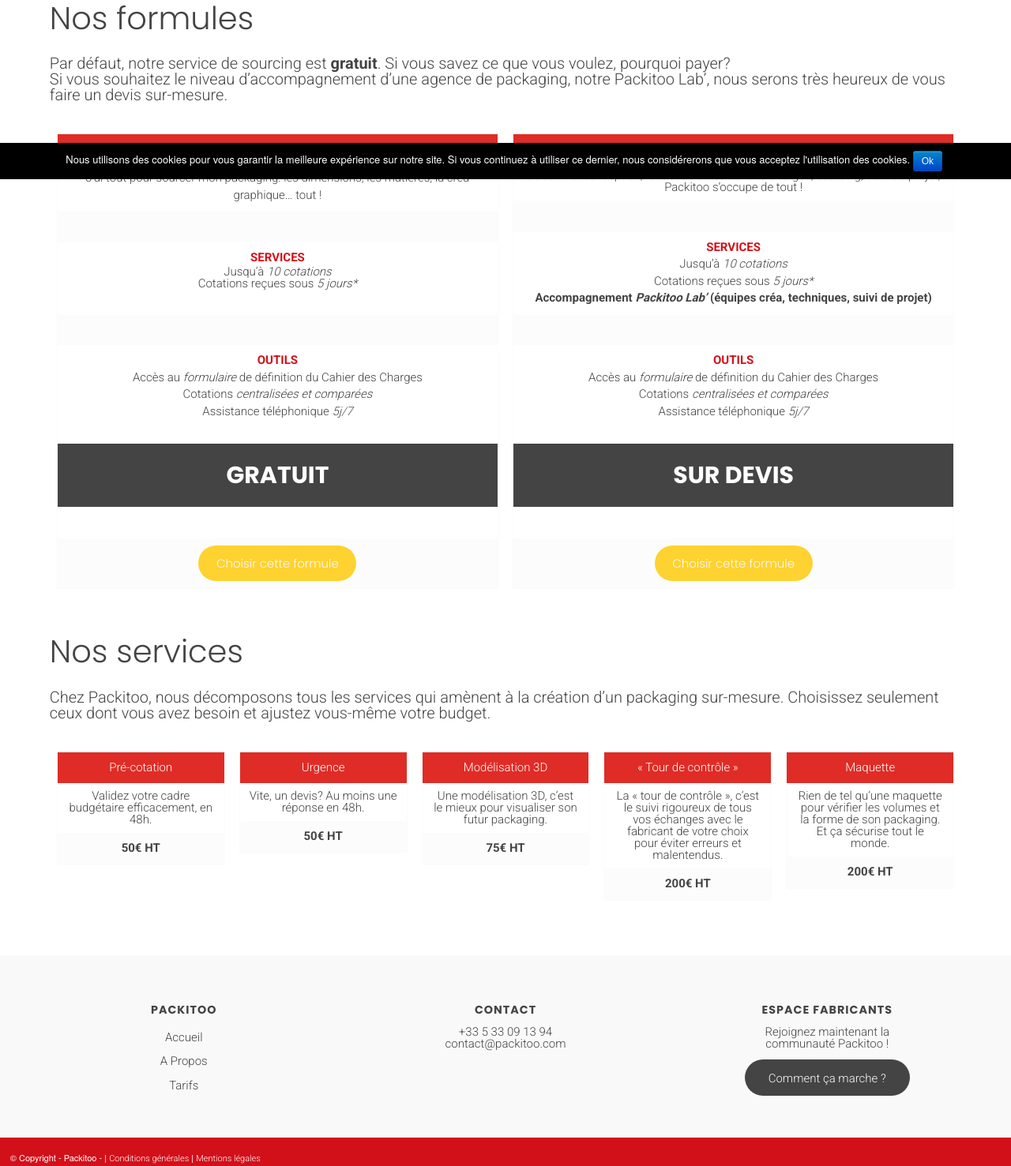
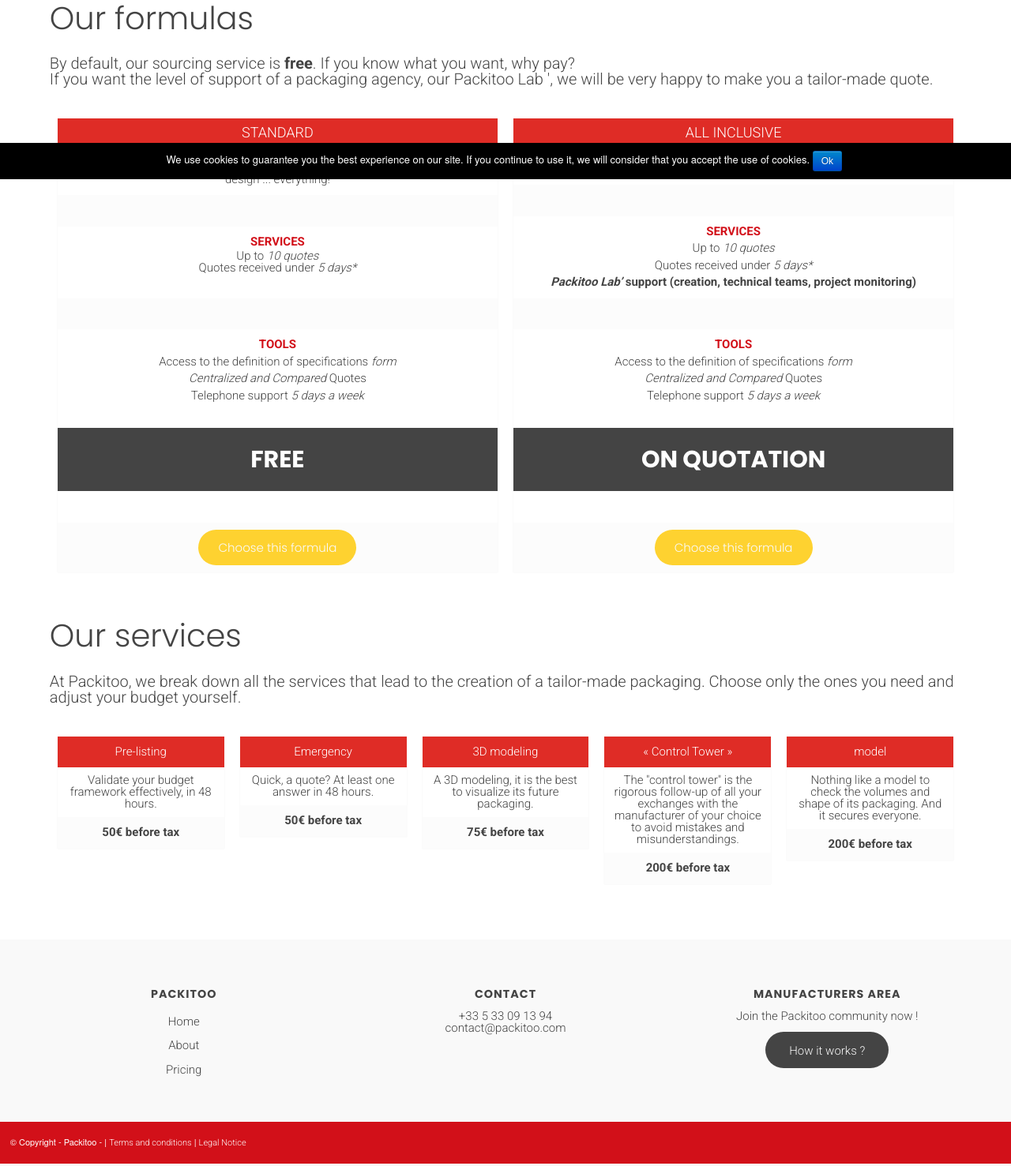
Before and after one commit to Packitoo/landing, a plain HTML site: page tarifs-en.html in a window 1280 px wide. Shown: the part 573-2050 px from the top of the page at 79% size. Drawn offline with nearby package versions, Linux system fonts and the light colour scheme.

Commit message:
translation (tarif-en)

```diff
--- a/tarifs-en.html
+++ b/tarifs-en.html
@@ -11,12 +11,12 @@
                 <div class="container">
                     <div class="inner-container">
                         <span class="copyright copyright-left">
-                            <a href="tel:%20+33%205%2033%2009%2013%2094" class="phone">Appelez-nous: +33 5 33 09 13 94</a>
-                            <a href="mailto:contact@packitoo.com">Contactez-nous: contact@packitoo.com</a>
+                            <a href="tel:%20+33%205%2033%2009%2013%2094" class="phone">Call us: +33 5 33 09 13 94</a>
+                            <a href="mailto:contact@packitoo.com">Contact us: contact@packitoo.com</a>
                         </span>
                         <span class="copyright copyright-right">
                             <a href="https://app.packitoo.com/users/sign_up?role=seller&locale=en" style=" font-weight:400 !important">
-                                Fabricants : Rejoignez notre communauté !
+                                Manufacturers : join our community !
                             </a>
                         <!--                             <a href="./index.html" style=" font-weight:700 !important">FR</a>
                             <a >/</a>
@@ -37,32 +37,32 @@
                                 <ul class="menu">
                                 <li class="menu-item">
                                     <a href="./index.html" class="menu-link">
-                                        Accueil
+                                        Home
                                     </a>
                                 </li>
                                 <li class="menu-item">
                                     <a href="./a-propos.html" class="menu-link">
-                                        A Propos
+                                        About
                                     </a>
                                 </li>
                                 <li class="menu-item">
                                     <a href="./tarifs.html" class="menu-link">
-                                        Tarifs
+                                        Pricing
                                     </a>
                                 </li>
                                 <li class="menu-item">
                                     <a href="./espace-fabricants.html" class="menu-link">
-                                        Espace fabricants
+                                        Manufacturers area
                                     </a>
                                 </li>
                                 <li class="menu-item">
                                     <a href="https://app.packitoo.com/?locale=en" class="menu-link">
-                                        Se connecter
+                                        Log in
                                     </a>
                                 </li>
                                 <li class="menu-item">
                                     <a href="https://app.packitoo.com/users/sign_up?role=brand&locale=en">
-                                        <span class="button small-button">Déposer mon brief</span>
+                                        <span class="button small-button">Submit my brief</span>
                                     </a>
                                 </li>
                             </ul>
@@ -76,10 +76,10 @@
                 <div class="red-overlay"></div>
                 <div class="container">
                     <div class="inner-container">
-                        <h1>Une formule et des services adaptés à chaque projet</h1>
+                        <h1>A formula and services adapted to each project</h1>
                         <p class="subheader">
-                            Besoin de développer un nouveau packaging? Ou de recommander un packaging existant? <br>
-                            Pour chacun de vos projets, choisissez votre degré d’autonomie dans votre développement et sourcing de packaging.
+                            Need to develop a new packaging? Or to recommend an existing packaging? <br>
+                            For each of your projects, choose your degree of autonomy in your development and packaging sourcing.
                         </p>
                     </div>
                 </div>
@@ -87,10 +87,10 @@
             <section id="formulas">
                 <div class="container">
                     <div class="inner-container">
-                        <h2>Nos formules</h2><br>
+                        <h2>Our formulas</h2><br>
                         <p class="subheader">
-                            Par défaut, notre service de sourcing est <strong>gratuit</strong>. Si vous savez ce que vous voulez, pourquoi payer? <br>
-                            Si vous souhaitez le niveau d’accompagnement d’une agence de packaging, notre Packitoo Lab’, nous serons très heureux de vous faire un devis sur-mesure.
+                            By default, our sourcing service is <strong>free</strong>. If you know what you want, why pay? <br>
+                            If you want the level of support of a packaging agency, our Packitoo Lab ', we will be very happy to make you a tailor-made quote.
                         </p>
                         <div class="pricing-table-container">
                             <div class="pricing-table-wrap">
@@ -98,28 +98,28 @@
                                     <li class="table-header">
                                         <p>STANDARD</p>
                                     </li>
-                                    <li>J’ai tout pour sourcer mon packaging: les dimensions, les matières, la créa graphique… tout !</li>
+                                    <li>You have everything to source your packaging: dimensions, materials, graphic design ... everything!</li>
                                     <li> <br> </li>
                                     <li>
                                         <strong>SERVICES</strong><br>
                                         <p>
-                                            Jusqu’à <em>10 cotations</em><br>
-                                            Cotations reçues sous <em>5 jours*</em><br>
+                                            Up to <em> 10 quotes </em> <br>
+                                            Quotes received under <em> 5 days*</em><br>
                                         </p>
                                         <br>
                                     </li>
                                     <li> <br> </li>
-                                    <li><strong>OUTILS</strong><br>
-                                        Accès au <em>formulaire</em> de définition du Cahier des Charges<br>
-                                        Cotations <em>centralisées et comparées</em><br>
-                                        Assistance téléphonique <em>5j/7</em><br>
+                                    <li><strong>TOOLS</strong><br>
+                                        Access to the definition of specifications <em> form </em><br>
+                                        <Em> Centralized and Compared</em> Quotes  <br>
+                                        Telephone support <em> 5 days a week</em><br>
                                         <br>
                                     </li>
-                                    <li class="pricing">GRATUIT</li>
+                                    <li class="pricing">FREE</li>
                                     <li> <br> </li>
                                     <li>
                                         <a href="http://packitoo.fr/" class="button small-button">
-                                            Choisir cette formule
+                                            Choose this formula
                                         </a>
                                     </li>
                                 </ul>
@@ -127,31 +127,31 @@
                             <div class="pricing-table-wrap">
                                 <ul class="pricing-table">
                                     <li class="table-header">
-                                        <p>TOUT INCLUS</p>
+                                        <p>ALL INCLUSIVE</p>
                                     </li>
                                     <li>
                                         <p>
-                                            Je souffle: conception, rédaction du cahier des charges, sourcing, suivi de projet, Packitoo s’occupe de tout !
+                                            Design, drafting specifications, sourcing, project monitoring, Packitoo takes care of everything!
                                         </p>
                                     </li>
                                     <li> <br> </li>
                                     <li><strong>SERVICES</strong><br>
-                                        Jusqu’à <em>10 cotations</em><br>
-                                        Cotations reçues sous <em>5 jours*</em><br>
-                                        <b>Accompagnement <em>Packitoo Lab’</em> (équipes créa, techniques, suivi de projet)</b>
+                                        Up to <em> 10 quotes </em> <br>
+                                        Quotes received under <em> 5 days*</em><br>
+                                        <b><em>Packitoo Lab’</em> support (creation, technical teams, project monitoring)</b>
                                     </li>
                                     <li> <br> </li>
-                                    <li><strong>OUTILS</strong><br>
-                                        Accès au <em>formulaire</em> de définition du Cahier des Charges<br>
-                                        Cotations <em>centralisées et comparées</em><br>
-                                        Assistance téléphonique <em>5j/7</em><br>
+                                    <li><strong>TOOLS</strong><br>
+                                        Access to the definition of specifications <em> form </em><br>
+                                        <Em> Centralized and Compared</em> Quotes  <br>
+                                        Telephone support <em> 5 days a week</em><br>
                                         <br>
                                         </li>
-                                    <li class="pricing">SUR DEVIS</li>
+                                    <li class="pricing">ON QUOTATION</li>
                                     <li> <br> </li>
                                     <li>
                                         <a href="http://packitoo.fr/" class="button small-button">
-                                            Choisir cette formule
+                                            Choose this formula
                                         </a>
                                     </li>
                                 </ul>
@@ -163,73 +163,73 @@
             <section id="services">
                 <div class="container">
                     <div class="inner-container">
-                        <h2>Nos services</h2><br>
+                        <h2>Our services</h2><br>
                         <p class="subheader">
-                            Chez Packitoo, nous décomposons tous les services qui amènent à la création d’un packaging sur-mesure. Choisissez seulement ceux dont vous avez besoin et ajustez vous-même votre budget.
+                            At Packitoo, we break down all the services that lead to the creation of a tailor-made packaging. Choose only the ones you need and adjust your budget yourself.
                         </p>
                         <div class="pricing-table-container">
                             <div class="pricing-table-wrap">
                                 <ul class="pricing-table">
                                     <li class="table-header">
-                                        Pré-cotation
+                                        Pre-listing
                                     </li>
                                     <li>
-                                        <p>Validez votre cadre budgétaire efficacement, en 48h.</p>
+                                        <p>Validate your budget framework effectively, in 48 hours.</p>
                                     </li>
                                     <li>
-                                        <b>50€ HT</b>
+                                        <b>50€ before tax</b>
                                     </li>
                                 </ul>
                             </div>
                             <div class="pricing-table-wrap">
                                 <ul class="pricing-table">
                                         <li class="table-header">
-                                            Urgence
+                                            Emergency
                                         </li>
                                         <li>
-                                            <p>Vite, un devis? Au moins une réponse en 48h.</p>
+                                            <p>Quick, a quote? At least one answer in 48 hours.</p>
                                         </li>
                                         <li>
-                                            <b>50€ HT</b>
+                                            <b>50€ before tax</b>
                                         </li>
                                     </ul>
                                 </div>
                             <div class="pricing-table-wrap">
                                 <ul class="pricing-table">
                                     <li class="table-header">
-                                        Modélisation 3D
+                                        3D modeling
                                     </li>
                                     <li>
-                                        <p>Une modélisation 3D, c’est le mieux pour visualiser son futur packaging.</p>
+                                        <p>A 3D modeling, it is the best to visualize its future packaging.</p>
                                     </li>
                                     <li>
-                                        <b>75€ HT</b>
+                                        <b>75€ before tax</b>
                                     </li>
                                 </ul>
                             </div>
                             <div class="pricing-table-wrap">
                                 <ul class="pricing-table">
                                     <li class="table-header">
-                                        « Tour de contrôle »
+                                        « Control Tower »
                                     </li>
                                     <li>
-                                        <p>La « tour de contrôle », c’est le suivi rigoureux de tous vos échanges avec le fabricant de votre choix pour éviter erreurs et malentendus.</p>
+                                        <p>The "control tower" is the rigorous follow-up of all your exchanges with the manufacturer of your choice to avoid mistakes and misunderstandings.</p>
                                     </li>
                                     <li>
-                                        <b>200€ HT</b>
+                                        <b>200€ before tax</b>
                                     </li>
                                 </ul>
                             </div>
                             <div class="pricing-table-wrap">
                                 <ul class="pricing-table">
                                     <li class="table-header">
-                                        Maquette
+                                        model
                                     </li>
                                     <li>
-                                        <p>Rien de tel qu’une maquette pour vérifier les volumes et la forme de son packaging. Et ça sécurise tout le monde.</p>
+                                        <p>Nothing like a model to check the volumes and shape of its packaging. And it secures everyone.</p>
                                     </li>
                                     <li>
-                                        <b>200€ HT</b>
+                                        <b>200€ before tax</b>
                                     </li>
                                 </ul>
                             </div>
@@ -245,13 +245,13 @@
                                 <h3>PACKITOO</h3>
                                 <ul>
                                     <li class="menu-item">
-                                        <a href="./index.html" class="menu-link">Accueil</a>
+                                        <a href="./index.html" class="menu-link">Home</a>
                                     </li>
                                     <li class="menu-item">
-                                        <a href="./a-propos.html" class="menu-link">A Propos</a>
+                                        <a href="./a-propos.html" class="menu-link">About</a>
                                     </li>
                                     <li class="menu-item">
-                                        <a href="./tarifs.html" class="menu-link">Tarifs</a>
+                                        <a href="./tarifs.html" class="menu-link">Pricing</a>
                                     </li>
                                 </ul>
                             </div>
@@ -263,13 +263,13 @@
                                 </p>
                             </div>
                             <div class="flex-item col-3">
-                                <h3>ESPACE FABRICANTS</h3>
+                                <h3>MANUFACTURERS AREA</h3>
                                 <div>
-                                    <p>Rejoignez maintenant la communauté Packitoo !</p>
+                                    <p>Join the Packitoo community now !</p>
                                 </div>
                                 <div class="button-container">
                                     <a href="./espace-fabricants.html" class="button small-button">
-                                        Comment ça marche ?
+                                        How it works ?
                                     </a>
                                 </div>
                             </div>
@@ -293,14 +293,14 @@
                 <div class="container">
                     <span class="copyright">
                         © Copyright - Packitoo - |
-                        <a href="/enconstruction">Conditions générales</a> |
-                        <a href="./mentions-legales.html">Mentions légales</a>
+                        <a href="/enconstruction">Terms and conditions</a> |
+                        <a href="./mentions-legales.html">Legal Notice</a>
                     </span>
                 </div>
             </footer>
         </div>
         <div class="cookie-message">
-            Nous utilisons des cookies pour vous garantir la meilleure expérience sur notre site. Si vous continuez à utiliser ce dernier, nous considérerons que vous acceptez l'utilisation des cookies.
+            We use cookies to guarantee you the best experience on our site. If you continue to use it, we will consider that you accept the use of cookies.
             <a class="cookie-button" href>Ok</a>
         </div>
     </div>
```
Also changed, not shown: a-propos-en.html (+1 -1 lines), espace-fabricants-en.html (+1 -1 lines).
